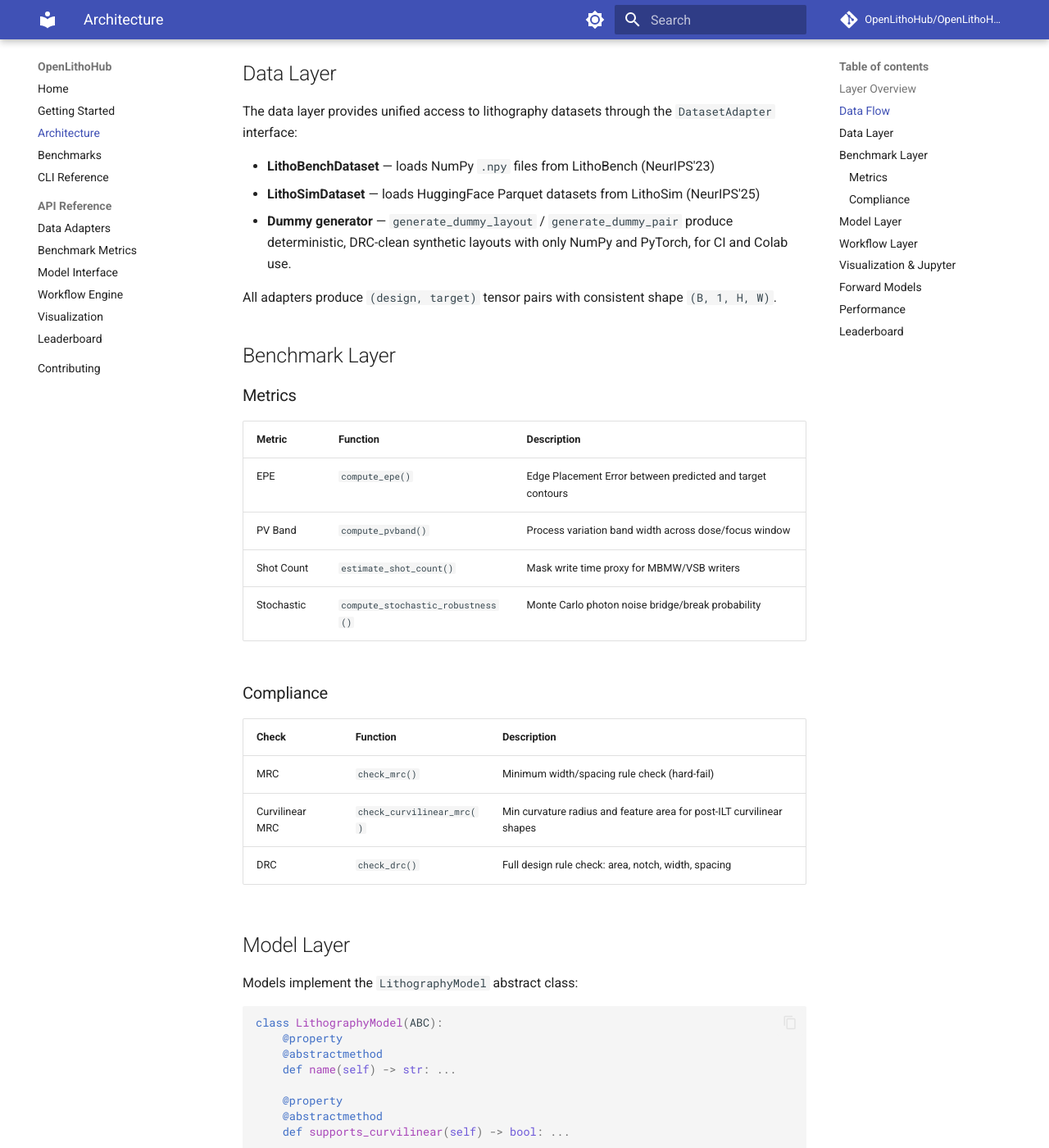
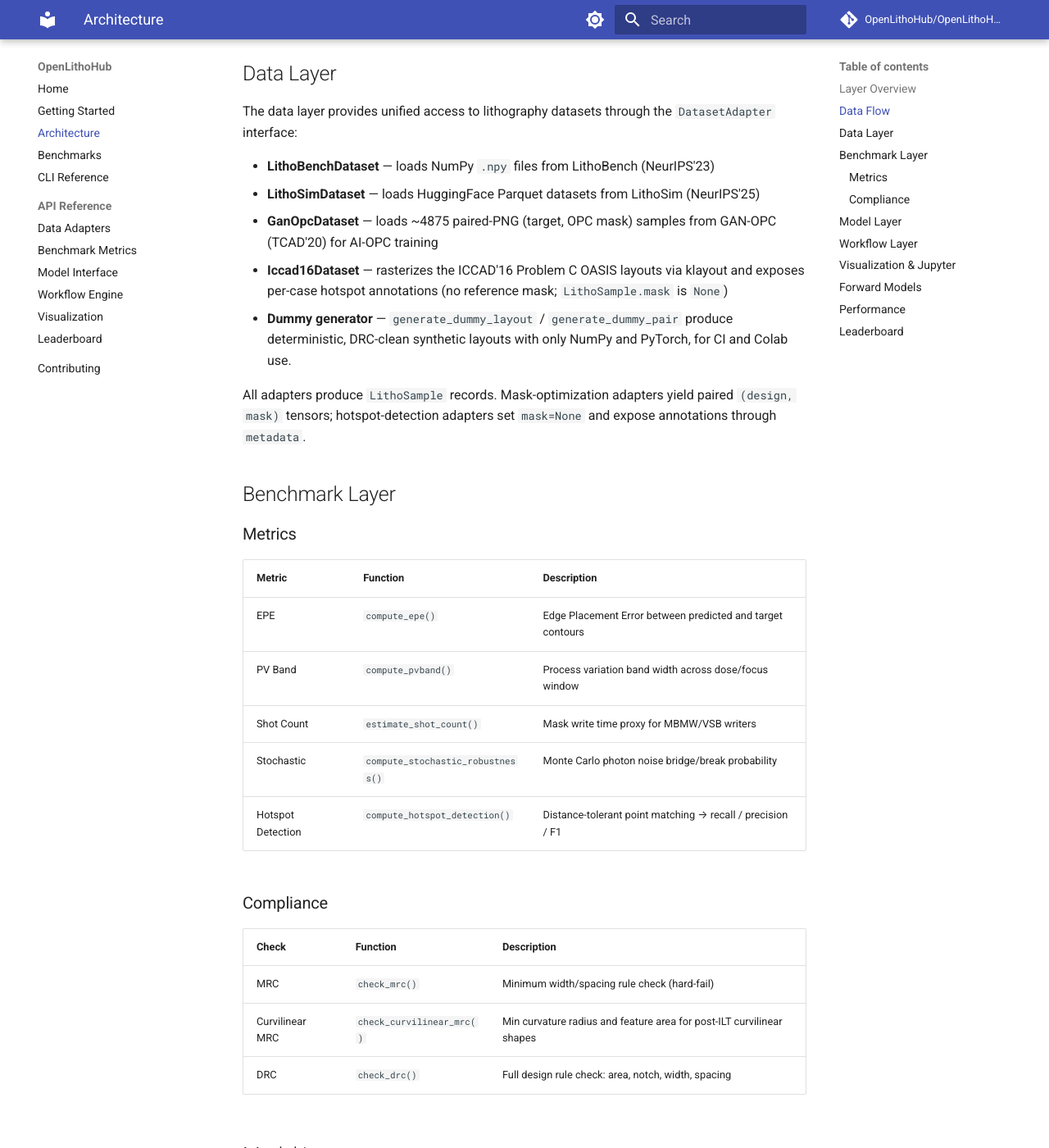
Before and after one commit to OpenLithoHub/OpenLithoHub, an MkDocs documentation site: the page built from docs/architecture.md, in a window 1280 px wide and 1400 px high, scrolled down 1468 px. Shown: the whole window at 82% size. Built offline with MkDocs 1.6.1 and Material for MkDocs 9.7.7, drawn with Linux system fonts in a browser that asks for light colours; comment, search, counter and statistics services are not loaded.

Commit message:
docs: surface ICCAD16 + GAN-OPC + hotspot metric across README/docs
- README.md / docs/README_zh.md / docs/index.md: list new datasets
  in the dataset table and feature bullets; remove dead
  `https://github.com/` placeholder links from Related Projects.
- docs/architecture.md: enumerate Iccad16Dataset / GanOpcDataset in
  Data Layer, add hotspot detection row to the metrics table.
- docs/api/data.md: add mkdocstrings entries for openlithohub.data.iccad16
  and openlithohub.data.ganopc.
- docs/api/benchmark.md: add mkdocstrings entry for
  openlithohub.benchmark.metrics.hotspot.
- CHANGELOG.md: add entries for ICCAD16/GAN-OPC adapters, hotspot
  metric, and run_hotspot_baseline.py under [Unreleased] / Added.
- hotspot.py: indent the docstring's nested list continuations to 12
  spaces so mkdocs --strict (griffe) stops warning.

```diff
--- a/docs/architecture.md
+++ b/docs/architecture.md
@@ -51,11 +51,18 @@ The data layer provides unified access to lithography datasets through the `Data
 
 - **LithoBenchDataset** — loads NumPy `.npy` files from LithoBench (NeurIPS'23)
 - **LithoSimDataset** — loads HuggingFace Parquet datasets from LithoSim (NeurIPS'25)
+- **GanOpcDataset** — loads ~4875 paired-PNG (target, OPC mask) samples from
+  GAN-OPC (TCAD'20) for AI-OPC training
+- **Iccad16Dataset** — rasterizes the ICCAD'16 Problem C OASIS layouts via
+  klayout and exposes per-case hotspot annotations (no reference mask;
+  `LithoSample.mask` is `None`)
 - **Dummy generator** — `generate_dummy_layout` / `generate_dummy_pair` produce
   deterministic, DRC-clean synthetic layouts with only NumPy and PyTorch, for
   CI and Colab use.
 
-All adapters produce `(design, target)` tensor pairs with consistent shape `(B, 1, H, W)`.
+All adapters produce `LithoSample` records. Mask-optimization adapters yield
+paired `(design, mask)` tensors; hotspot-detection adapters set `mask=None` and
+expose annotations through `metadata`.
 
 ## Benchmark Layer
 
@@ -67,6 +74,7 @@ All adapters produce `(design, target)` tensor pairs with consistent shape `(B,
 | PV Band | `compute_pvband()` | Process variation band width across dose/focus window |
 | Shot Count | `estimate_shot_count()` | Mask write time proxy for MBMW/VSB writers |
 | Stochastic | `compute_stochastic_robustness()` | Monte Carlo photon noise bridge/break probability |
+| Hotspot Detection | `compute_hotspot_detection()` | Distance-tolerant point matching → recall / precision / F1 |
 
 ### Compliance
 
```
Also changed, not shown: CHANGELOG.md (+4 -0 lines), README.md (+15 -13 lines), docs/README_zh.md (+15 -13 lines), docs/api/benchmark.md (+5 -0 lines), docs/api/data.md (+10 -0 lines), docs/index.md (+2 -2 lines), 1 other file.
